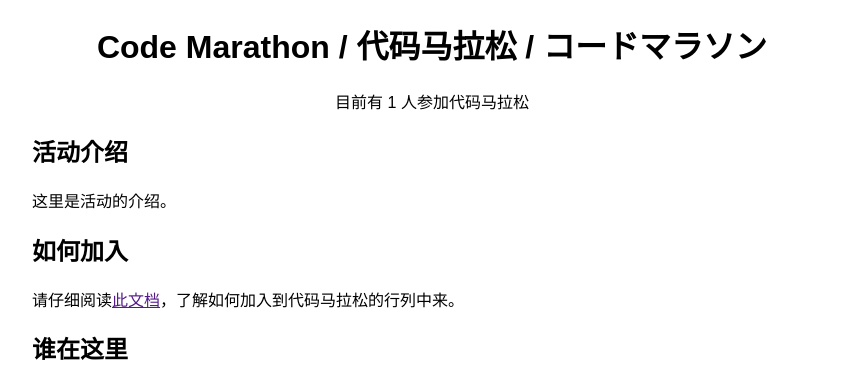
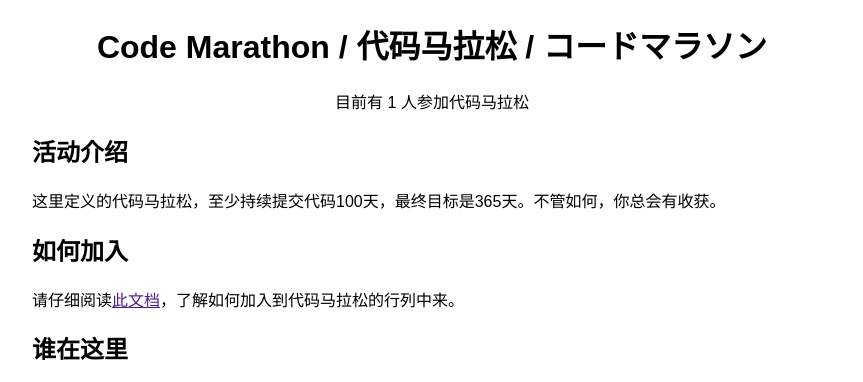
Before and after one commit to illuz/code-marathon.github.io, a plain HTML site: page index.html in a window 1280 px wide. Shown: the top 382 px of the page, without its empty margins (208-1071 px from the left). Drawn offline with nearby package versions, Linux system fonts and the light colour scheme.

Commit message:
update index.html

```diff
--- a/index.html
+++ b/index.html
@@ -20,7 +20,7 @@
         <article>
             <section>
                 <h2>活动介绍</h2>
-                <p>这里是活动的介绍。</p>
+                <p>这里定义的代码马拉松，至少持续提交代码100天，最终目标是365天。不管如何，你总会有收获。</p>
             </section>
             <section>
                 <h2>如何加入</h2>
```
